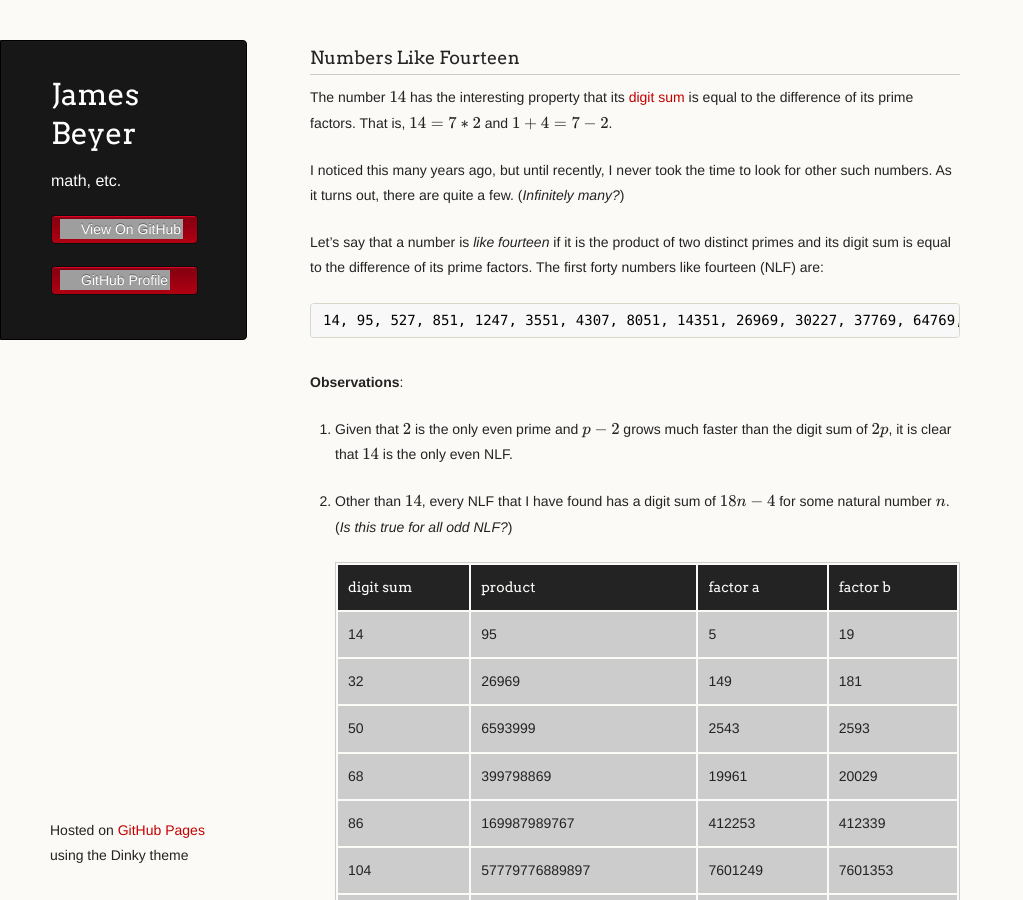
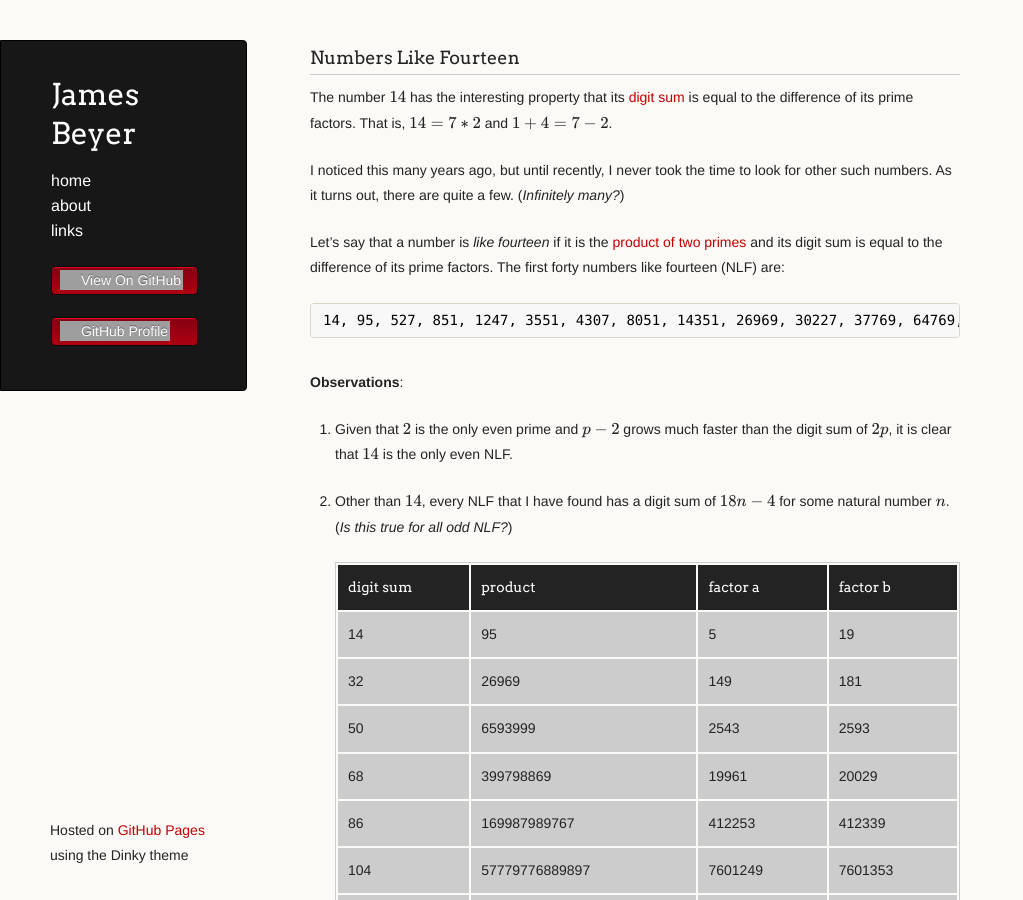
Before and after one commit to jebeyer/jebeyer.github.io, a Jekyll site: the page built from nlfourteen.md, in a window 1280 px wide and 900 px high. Shown: the whole window, without its empty margins (0-1023 px from the left). Built offline with Jekyll 4.4.1, drawn with Linux system fonts in a browser that asks for light colours; formulas are drawn with MathJax 3; a script that is not in the unit is left out; our own code applies the rules of GitHub Pages for plain Markdown files; grey boxes are pictures that could not be loaded.

Commit message:
added sidebar links to layout

````diff
--- a/_layouts/default.html
+++ b/_layouts/default.html
@@ -21,7 +21,9 @@
     <div class="wrapper">
       <header>
         <h1 class="header">{{ site.title | default: site.github.repository_name }}</h1>
-        <p class="header">{{ site.description | default: site.github.project_tagline }}</p>
+        <p class="header"><a href="./index.html">home</a><br>
+                          <a href="./about.html">about</a><br>
+                          <a href="./links.html">links</a></p>
 
         <ul>
           {% if site.show_downloads %}
--- a/nlfourteen.md
+++ b/nlfourteen.md
@@ -9,7 +9,7 @@ The number \\( 14 \\) has the interesting property that its [digit sum](https://
 
 I noticed this many years ago, but until recently, I never took the time to look for other such numbers. As it turns out, there are quite a few. (_Infinitely many?_)
 
-Let's say that a number is _like fourteen_ if it is the product of two distinct primes and its digit sum is equal to the difference of its prime factors. The first forty numbers like fourteen (NLF) are:
+Let's say that a number is _like fourteen_ if it is the [product of two primes](https://en.wikipedia.org/wiki/Semiprime) and its digit sum is equal to the difference of its prime factors. The first forty numbers like fourteen (NLF) are:
 ```
 14, 95, 527, 851, 1247, 3551, 4307, 8051, 14351, 26969, 30227, 37769, 64769, 87953, 152051, 163769, 199553, 202451, 256793, 275369, 341969, 455369, 1070969, 1095953, 1159673, 1232051, 1625369, 1702769, 2005007, 2081993, 2116769, 3674633, 4040051, 4397153, 4523873, 4600769, 4941473, 5075753, 5405369, 5630873
 ```
````
